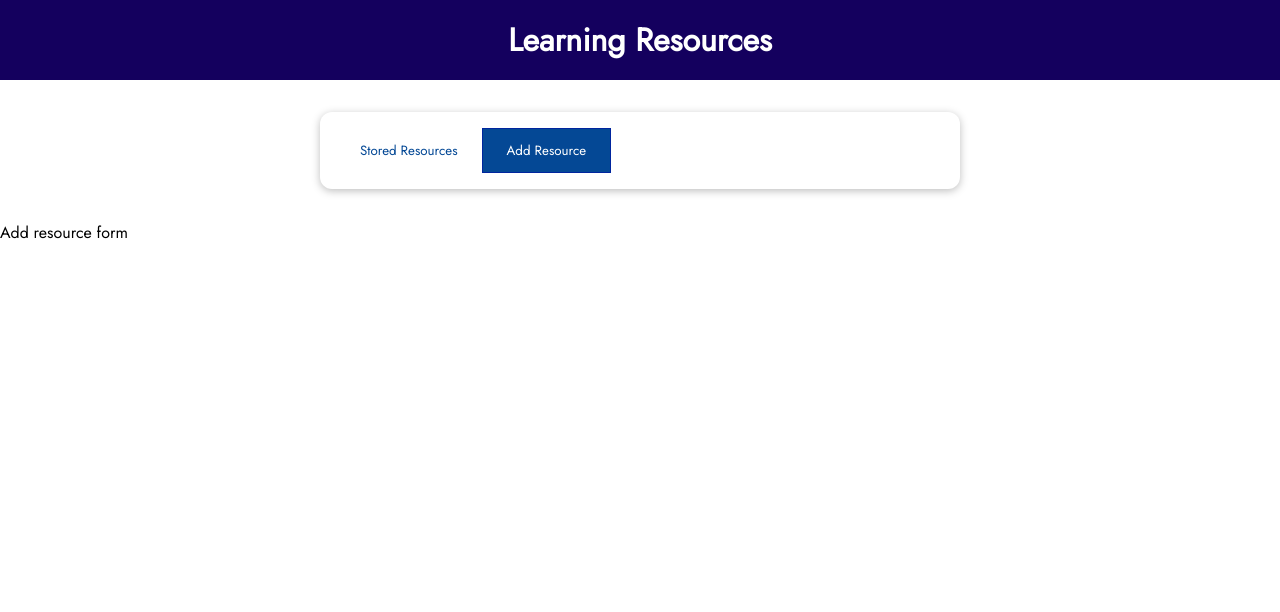
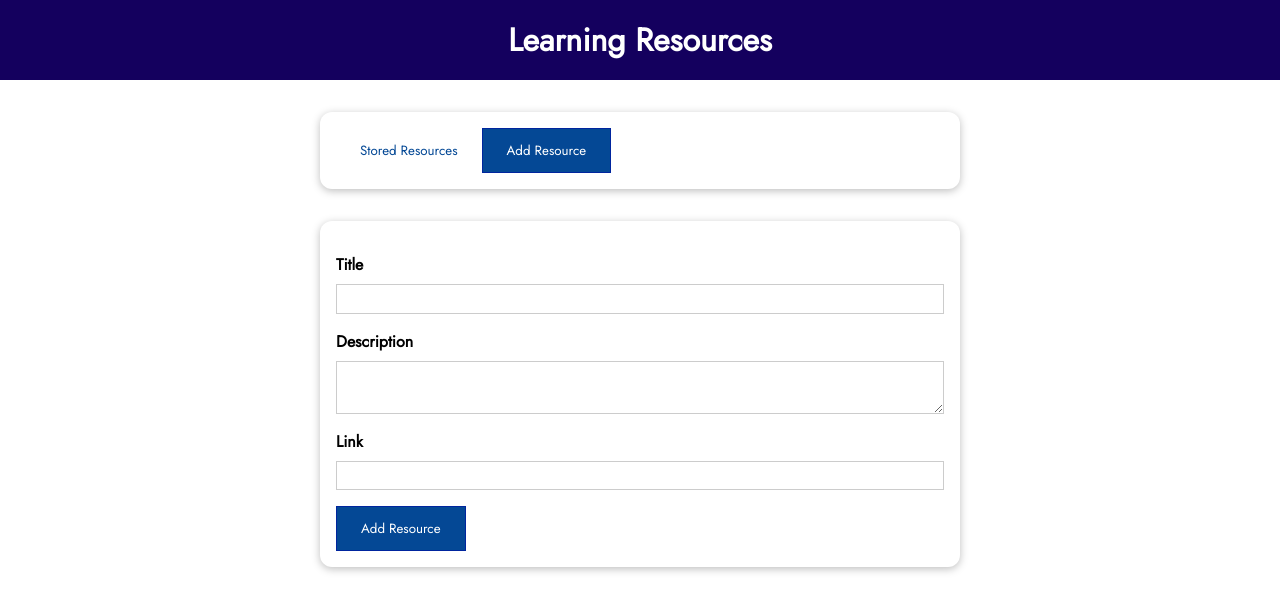
Before and after one commit to nzkks/vuejs-project, a Vue app: page / in a window 1280 px wide. Both pictures are taken after a click on the button "Add Resource". Shown: the top 612 px of the page. Built offline with nearby package versions, Linux system fonts and the light colour scheme.

Commit message:
AddResource: add a form and its style

```diff
--- a/src/components/learningResources/AddResource.vue
+++ b/src/components/learningResources/AddResource.vue
@@ -1 +1,62 @@
-<template><div>Add resource form</div></template>
+<template>
+  <BaseCard
+    ><form>
+      <div class="form-control">
+        <label for="title">Title</label>
+        <input type="text" id="title" name="title" ref="enteredTitle" />
+      </div>
+      <div class="form-control">
+        <label for="description">Description</label>
+        <textarea id="description" name="description" v-model="enteredDescription" />
+      </div>
+      <div class="form-control">
+        <label for="link">Link</label>
+        <input type="url" id="link" name="link" v-model="enteredLink" />
+      </div>
+      <div>
+        <BaseButton type="submit">Add Resource</BaseButton>
+      </div>
+    </form>
+  </BaseCard>
+</template>
+
+<script>
+export default {
+  name: 'AddResource',
+  data() {
+    return {
+      enteredTitle: '',
+      enteredDescription: '',
+      enteredLink: '',
+    };
+  },
+};
+</script>
+
+<style scoped>
+label {
+  font-weight: bold;
+  display: block;
+  margin-bottom: 0.5rem;
+}
+
+input,
+textarea {
+  display: block;
+  width: 100%;
+  font: inherit;
+  padding: 0.15rem;
+  border: 1px solid #ccc;
+}
+
+input:focus,
+textarea:focus {
+  outline: none;
+  border-color: #3a0061;
+  background-color: #f7ebff;
+}
+
+.form-control {
+  margin: 1rem 0;
+}
+</style>
```
